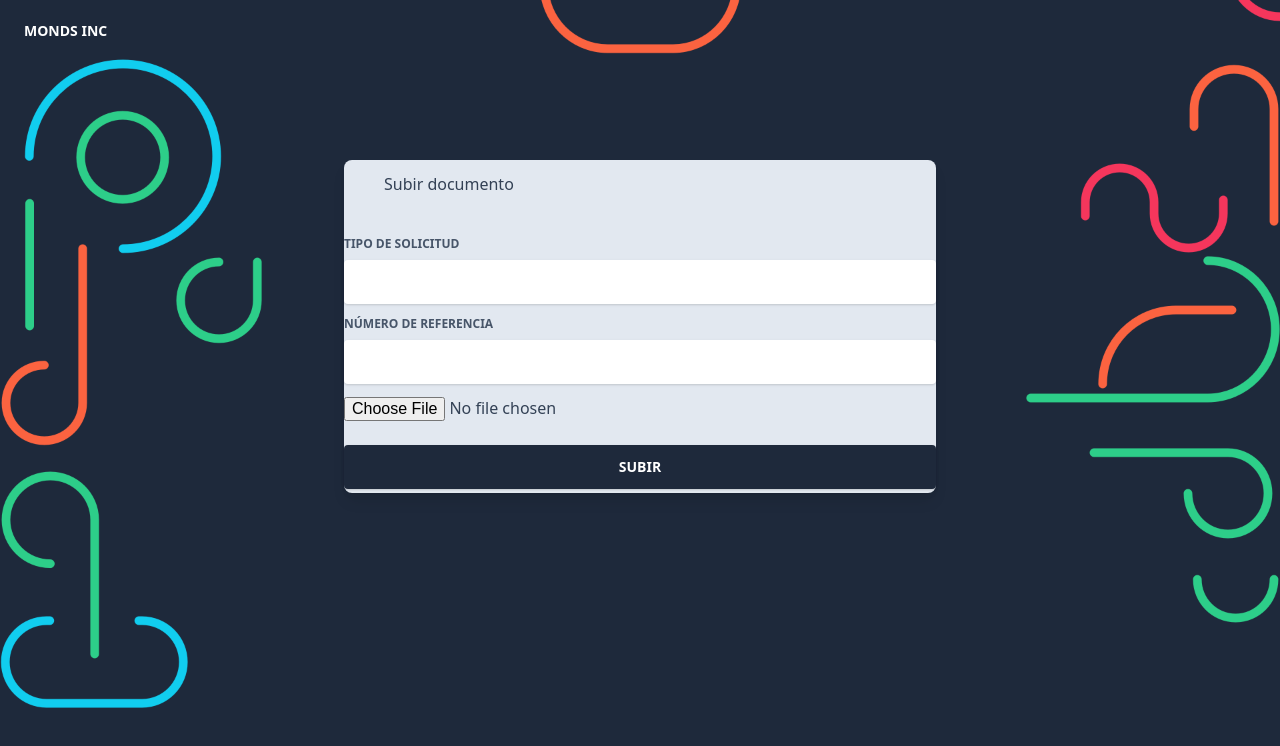
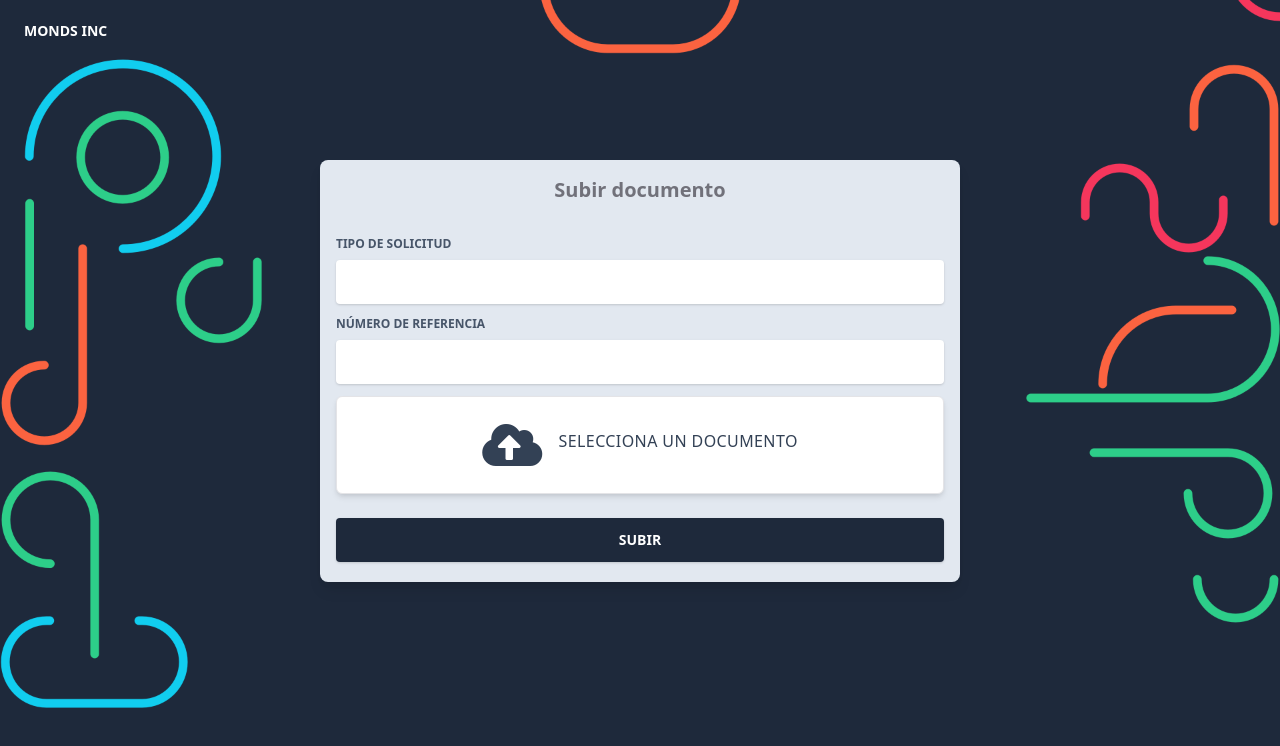
Before and after one commit to SlimShady9/UBOSQUE-INC, a Next.js app in the folder Frontend/: page /user/upload in a window 1280 px wide. Shown: the top 746 px of the page. Built offline with nearby package versions, Linux system fonts and the light colour scheme.

Commit message:
Fprmulario de subir archivo bonito xd

```diff
--- a/Frontend/pages/user/upload.js
+++ b/Frontend/pages/user/upload.js
@@ -1,19 +1,28 @@
 import React from "react";
 import Auth from "layouts/Auth.js";
+import { useState } from "react";
+import Swal from 'sweetalert2';
 // layout for page
 
 export default function Upload() {
+  const [nameFile, setNameFile] = useState("Selecciona un documento");
+  const subirArchivo = async event => {
+    event.preventDefault();
+    if (event.target.archivo.value) {
+      console.log('Todo gucci');
+    } else Swal.fire("Error", "Debe seleccionar un archivo valido para subir", "error")
+  }
   return (
     <>
-     <div className="container mx-auto px-4 h-full">
+     <div className="container mx-auto h-full">
         <div className="flex content-center items-center justify-center h-full">
-          <div className="w-full lg:w-6/12 px-4">
+          <div className="w-full lg:w-6/12">
             <div className="relative flex flex-col min-w-0 break-words w-full mb-6 shadow-lg rounded-lg bg-blueGray-200 border-0">
-              <div className="flex-auto px-4 lg:px-10 py-10 pt-0">
+              <div className="flex justify-center p-4">
                 <div className="text-blueGray-400 text-center mb-3 font-bold"></div>
-                  <h4>Subir documento</h4>
+                  <h4 className="text-xl text-gray-500 font-bold">Subir documento</h4>
               </div>
-              <form>
+              <form className="p-4" onSubmit={subirArchivo}>
                 <div className="relative w-full mb-3">
                       <label
                         className="block uppercase text-blueGray-600 text-xs font-bold mb-2"
@@ -31,18 +40,24 @@ export default function Upload() {
                     >
                       Número de referencia
                     </label>
-                    <input name="referencia" pattern={ '((\[[0-9]{1,3}\.[0-9]{1,3}\.[0-9]{1,3}\.[0-9]{1,3}])'}
-                    required  type="number" className="border-0 px-3 py-3 placeholder-blueGray-300 text-blueGray-600 bg-white rounded text-sm shadow focus:outline-none focus:ring w-full ease-linear transition-all duration-150" />
+                    <input name="referencia" pattern="d+"
+                    required min="0" type="number" className="border-0 px-3 py-3 placeholder-blueGray-300 text-blueGray-600 bg-white rounded text-sm shadow focus:outline-none focus:ring w-full ease-linear transition-all duration-150" />
                 </div>
 
                 <div className="relative w-full mb-3">
-                  <input name="archivo"  type="file"  />
+                  <label
+                    className="w-64 flex justify-center px-4 py-6 bg-white rounded-md shadow-md tracking-wide uppercase border border-blue cursor-pointer hover:bg-purple-600 hover:text-white text-purple-600 ease-linear transition-all duration-150">
+                    <i className="fas fa-cloud-upload-alt fa-3x mr-4"></i>
+                    <span className="mt-2 text-base leading-normal">{nameFile}</span>
+                    <input onChange={(event) => setNameFile(event.target.value)} type='file' name="archivo" className="hidden" accept=".xlsx, .xls"/>
+                  </label>
                 </div>
 
                 <div className="text-center mt-6">
                     <button
                       className="bg-blueGray-800 text-white active:bg-blueGray-600 text-sm font-bold uppercase px-6 py-3 rounded shadow hover:shadow-lg outline-none focus:outline-none mr-1 mb-1 w-full ease-linear transition-all duration-150"
                       type="submit"
+
                     >
                       Subir
                     </button>
```
Also changed, not shown: Frontend/pages/auth/register.js (+4 -5 lines).
